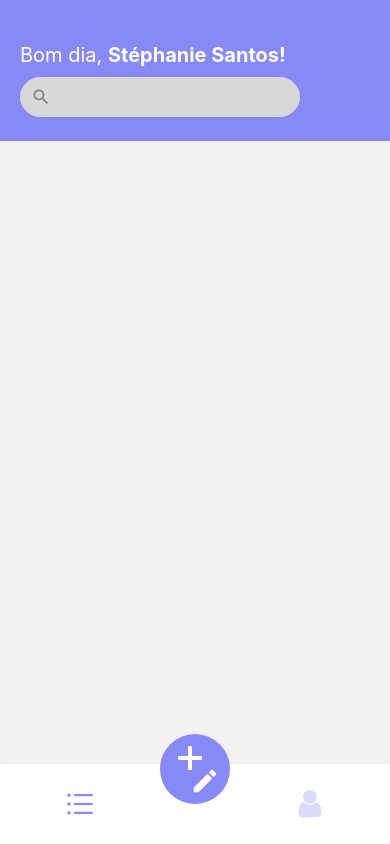
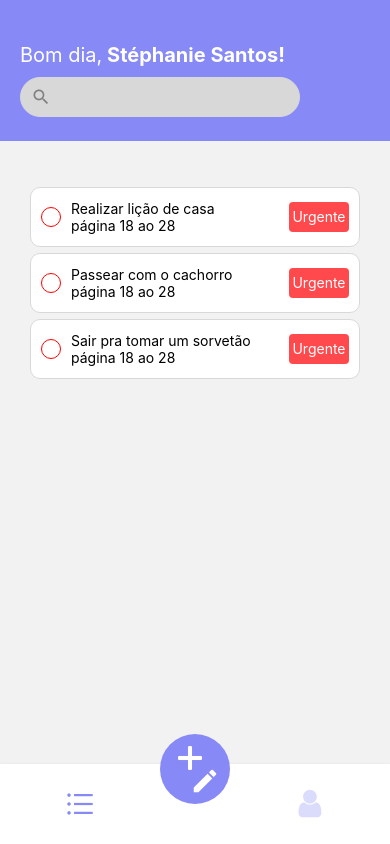
Before and after one commit to SteSantos1/ReactNative-App, a React Native app: screen /BottomRoutes in a window 390 px wide. Built offline with nearby package versions, Linux system fonts and the light colour scheme.

Commit message:
Criando cards e flags, para status dos proprios cards

```diff
--- /dev/null
+++ b/src/componentes/Ball/index.tsx
@@ -0,0 +1,13 @@
+import React from "react";
+import { View } from "react-native";
+import { style } from "./style";
+
+type Props = {
+    color: string
+}
+
+export function Ball({ ...rest }: Props) {
+    return (
+        <View style={[style.ball, { borderColor: rest.color || 'gray' }]} />
+    )
+}
--- /dev/null
+++ b/src/componentes/Ball/style.ts
@@ -0,0 +1,11 @@
+import { StyleSheet } from "react-native";
+import { themas } from "../../global/themas";
+
+export const style = StyleSheet.create({
+    ball: {
+        width: 20,
+        height: 20,
+        borderRadius: 10,
+        borderWidth: 1,
+    }
+})
--- /dev/null
+++ b/src/componentes/Flag/index.tsx
@@ -0,0 +1,16 @@
+import React from "react";
+import { TouchableOpacity, View, Text } from "react-native";
+import { style } from "./style";
+
+type Props = {
+    caption: string,
+    color: string
+}
+
+export function Flag({ ...rest }: Props) {
+    return (
+        <TouchableOpacity style={[style.container, {backgroundColor: rest?.color}]}>
+            <Text style={{color: '#FFF'}}>{rest.caption}</Text>
+        </TouchableOpacity>
+    )
+}
--- /dev/null
+++ b/src/componentes/Flag/style.ts
@@ -0,0 +1,13 @@
+import { StyleSheet } from "react-native";
+import { themas } from "../../global/themas";
+
+export const style = StyleSheet.create({
+    container: {
+        width: 60,
+        height: 30,
+        alignItems: 'center',
+        justifyContent: 'center',
+        backgroundColor: themas.colors.red,
+        borderRadius: 4
+    }
+})
--- a/src/global/themas.tsx
+++ b/src/global/themas.tsx
@@ -4,6 +4,8 @@ export const themas = {
         secondary: '#ffffff',
         lightGray: '#d7d8d7',
         gray: 'gray',
-        bgScreen: '#f1f7fa',
+        bsScreen: '#f1f7fa',
+        red: '#FF494C',
+        blueLight: '#87CEF6'
     }
 }
--- a/src/pages/list/index.tsx
+++ b/src/pages/list/index.tsx
@@ -1,14 +1,62 @@
 import React from "react";
-import { Text, View } from "react-native";
+import { Text, View, FlatList, TouchableOpacity } from "react-native";
 import { style } from "./styles";
-import { Input } from "../../componentes/input";
-import { MaterialIcons } from '@expo/vector-icons'
+import { Input, themas } from "../../componentes/input";
+import { MaterialIcons } from '@expo/vector-icons';
+import { Ball } from "../../componentes/Ball";
+import { Flag } from "../../componentes/Flag";
 
+type PropCard = {
+    item: number,
+    title: string,
+    description: string,
+    flag: 'urgente' | 'opcional'
+}
+
+const data: Array<PropCard> = [
+    {
+        item: 0,
+        title: 'Realizar lição de casa',
+        description: 'página 18 ao 28',
+        flag: 'urgente'
+    },
+
+    {
+        item: 1,
+        title: 'Passear com o cachorro',
+        description: 'página 18 ao 28',
+        flag: 'urgente'
+    },
+    {
+        item: 2,
+        title: 'Sair pra tomar um sorvetão',
+        description: 'página 18 ao 28',
+        flag: 'urgente'
+    }
+]
 export default function List() {
+
+    const _renderCard = (item: PropCard) => {
+        return (
+            <TouchableOpacity style={style.card}>
+                <View style={style.rowCard}>
+                    <View style={style.rowCardLeft}>
+                        <Ball color="red" />
+                        <View>
+                            <Text>{item.title}</Text>
+                            <Text>{item.description}</Text>
+                        </View>
+                    </View>
+                    <Flag caption="Urgente" color={themas.colors.red} />
+                </View>
+            </TouchableOpacity>
+        )
+    }
     return (
         <View style={style.container}>
             <View style={style.header}>
-        <Text style={style.greeting}>Bom dia, <Text style={{ fontWeight: 'bold' }}>Stéphanie Santos!</Text></Text>
+                <Text style={style.greeting}>Bom dia,
+                    <Text style={{ fontWeight: 'bold' }}> Stéphanie Santos!</Text></Text>
                 <View style={style.boxInput}>
                     <Input
                         IconLeft={MaterialIcons}
@@ -16,6 +64,14 @@ export default function List() {
                     />
                 </View>
             </View>
+            <View style={style.boxList}>
+                <FlatList
+                    data={data}
+                    style={{ marginTop: 40, paddingHorizontal: 30 }}
+                    keyExtractor={(item, index) => item.item.toString()}
+                    renderItem={({ item, index }) => { return (_renderCard(item)) }}
+                />
+            </View>
         </View>
     )
 }
--- a/src/pages/list/styles.ts
+++ b/src/pages/list/styles.ts
@@ -1,15 +1,15 @@
 import { StyleSheet, Dimensions } from "react-native";
-import { themas } from "../../global/themas"
+import { themas } from "../../global/themas";
 
 export const style = StyleSheet.create({
     container: {
         flex: 1,
         alignItems: 'center',
-        //backgroundColor: 'red'
+        // backgroundColor: 'red'
     },
     header: {
         width: '100%',
-        height: Dimensions.get('window').height/6,
+        height: Dimensions.get('window').height / 6,
         backgroundColor: themas.colors.primary,
         paddingHorizontal: 20,
         justifyContent: 'center'
@@ -21,5 +21,34 @@ export const style = StyleSheet.create({
     },
     boxInput: {
         width: '80%'
+    },
+    boxList: {
+        flex: 1,
+        width: '100%',
+        // backgroundColor: 'red'
+    },
+    card: {
+        width: '100%',
+        height: 60,
+        backgroundColor: '#FFF',
+        marginTop: 6,
+        borderRadius: 10,
+        justifyContent: 'center',
+        padding: 10,
+        borderWidth: 1,
+        borderColor: themas.colors.lightGray
+    },
+    rowCard: {
+        flexDirection: 'row',
+        alignItems: 'center',
+        justifyContent: 'space-between'
+
+    },
+    rowCardLeft: {
+        width: '70%',
+        flexDirection: 'row',
+        alignItems: 'center',
+        gap: 10
     }
+
 })
```
Lines whose indentation alone changed are shown as unchanged.
